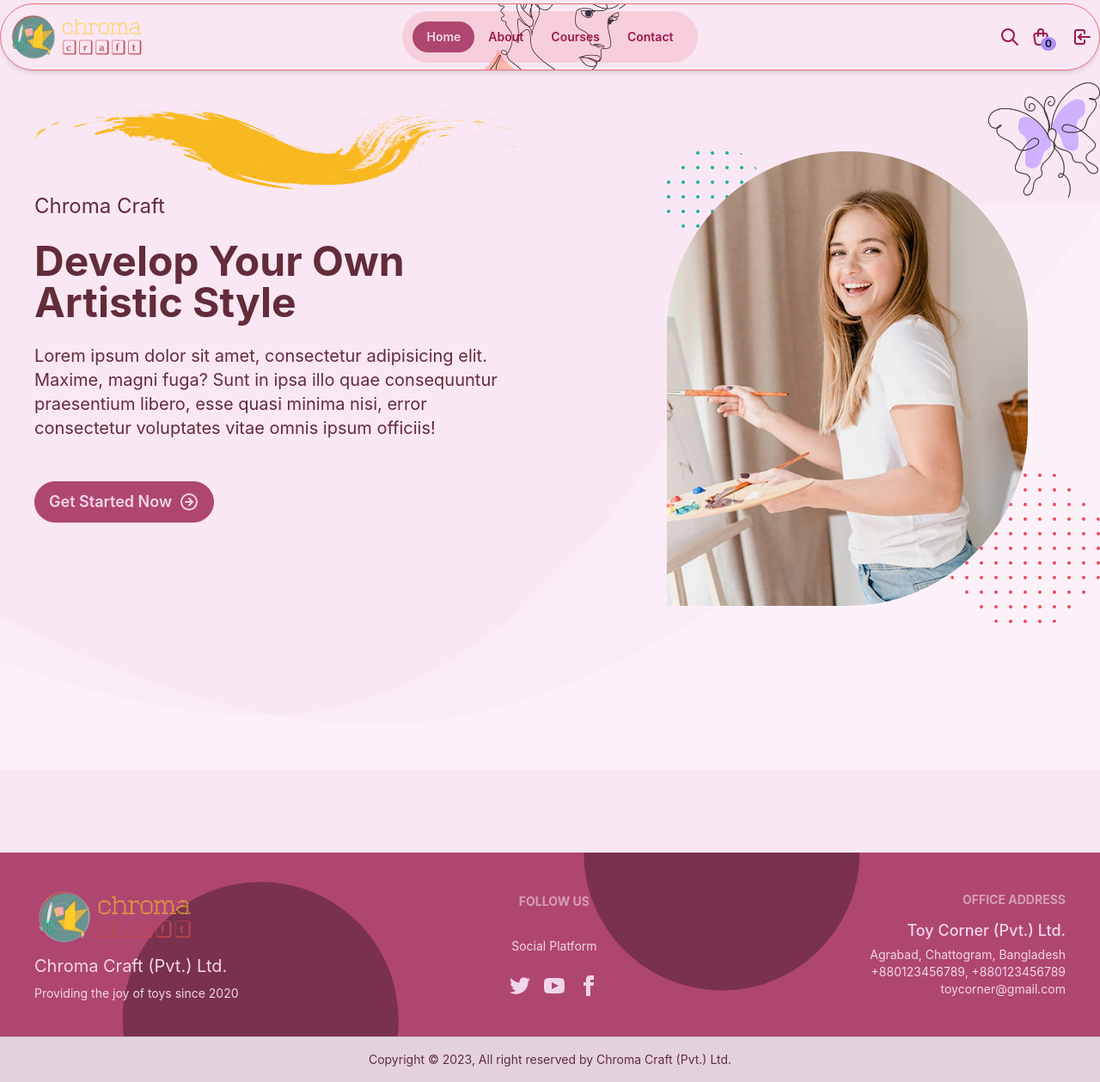
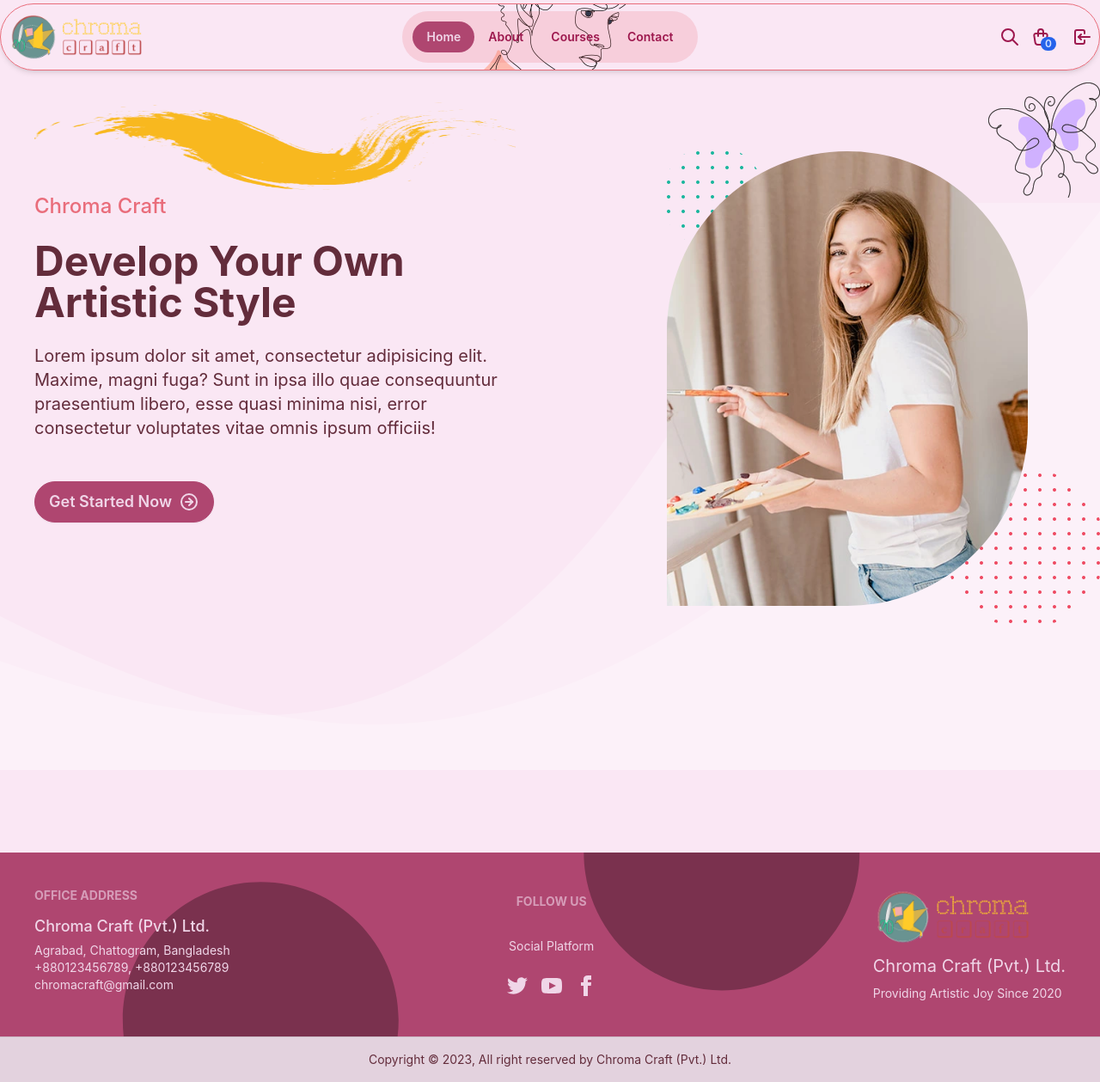
Before and after one commit to nurealammiaji/chroma-craft-client, a React (Vite) app: page / in a window 1280 px wide. Shown: the whole page at 86% size. Built offline with nearby package versions, Linux system fonts and the light colour scheme; no server answers.

Commit message:
footer style modified

```diff
--- a/src/Common/Footer/Footer.jsx
+++ b/src/Common/Footer/Footer.jsx
@@ -8,13 +8,17 @@ const Footer = () => {
             <div className="bg-neutral">
                 <footer style={{ background: `url(${shape1}) no-repeat` }} className="p-10 footer text-neutral-content">
                     <aside>
-                        <img className="h-[70px]" src={logo} alt="Toy Corner Logo" />
-                        <p className="text-xl">Chroma Craft (Pvt.) Ltd.</p>
-                        <p>Providing the joy of toys since 2020</p>
+                        <div className="text-left">
+                            <h2 className="footer-title">Office Address</h2>
+                            <p className="mt-3 mb-1 text-lg font-medium">Chroma Craft (Pvt.) Ltd.</p>
+                            <p>Agrabad, Chattogram, Bangladesh</p>
+                            <p>+880123456789, +880123456789</p>
+                            <p>chromacraft@gmail.com</p>
+                        </div>
                     </aside>
                     <aside className="md:place-self-center md:justify-self-center mx-auto">
                         <h2 className="md:place-self-center footer-title">Follow Us</h2>
-                        <div className="md:place-self-center md:justify-self-center divider divider-horizontal">Social Platform</div>
+                        <div className="md:place-self-center md:justify-self-center divider divider-horizontal"> Social Platform</div>
                         <nav className="md:place-self-center md:justify-self-end">
                             <div className="grid grid-flow-col gap-4">
                                 <a href="https://twitter.com/nurealammiaji" target="blank"><svg xmlns="http://www.w3.org/2000/svg" width="24" height="24" viewBox="0 0 24 24" className="fill-current"><path d="M24 4.557c-.883.392-1.832.656-2.828.775 1.017-.609 1.798-1.574 2.165-2.724-.951.564-2.005.974-3.127 1.195-.897-.957-2.178-1.555-3.594-1.555-3.179 0-5.515 2.966-4.797 6.045-4.091-.205-7.719-2.165-10.148-5.144-1.29 2.213-.669 5.108 1.523 6.574-.806-.026-1.566-.247-2.229-.616-.054 2.281 1.581 4.415 3.949 4.89-.693.188-1.452.232-2.224.084.626 1.956 2.444 3.379 4.6 3.419-2.07 1.623-4.678 2.348-7.29 2.04 2.179 1.397 4.768 2.212 7.548 2.212 9.142 0 14.307-7.721 13.995-14.646.962-.695 1.797-1.562 2.457-2.549z"></path></svg></a>
@@ -24,13 +28,9 @@ const Footer = () => {
                         </nav>
                     </aside>
                     <aside className="md:place-self-center md:justify-self-end">
-                        <div className="text-right">
-                            <h2 className="footer-title">Office Address</h2>
-                            <p className="mt-3 mb-1 text-lg font-medium">Toy Corner (Pvt.) Ltd.</p>
-                            <p>Agrabad, Chattogram, Bangladesh</p>
-                            <p>+880123456789, +880123456789</p>
-                            <p>toycorner@gmail.com</p>
-                        </div>
+                        <img className="h-[70px]" src={logo} alt="Toy Corner Logo" />
+                        <p className="text-xl">Chroma Craft (Pvt.) Ltd.</p>
+                        <p>Providing Artistic Joy Since 2020</p>
                     </aside>
                 </footer>
                 <footer className="px-10 py-4 border-t footer bg-base-200 text-base-content border-base-300">
--- a/src/Common/Navbar/Navbar.jsx
+++ b/src/Common/Navbar/Navbar.jsx
@@ -72,7 +72,7 @@ const Navbar = () => {
                         <div className="mr-3 md:mr-5 drawer-content tooltip" data-tip="Cart">
                             <Link to="/dashboard/my-cart">
                                 <TbShoppingBag className="text-xl md:text-2xl" />
-                                <span className="absolute p-1 left-3 top-3 badge badge-secondary badge-sm">
+                                <span className="absolute p-1 left-3 top-3 badge badge-info badge-sm">
                                     {
                                         (user) ?
                                             0 : 0
--- a/src/pages/Home/Banner.jsx
+++ b/src/pages/Home/Banner.jsx
@@ -12,7 +12,7 @@ const Banner = () => {
             <div style={{ background: `url(${shape1}) right top no-repeat` }} className="grid md:grid-cols-2 gap-20">
                 <div className="ps-10" >
             <div style={{ background: `url(${shape5}) left 90% / 110% 80% no-repeat` }} className="h-32"></div>
-                    <h4 className="text-2xl">Chroma Craft</h4>
+                    <h4 className="text-2xl text-primary font-medium">Chroma Craft</h4>
                     <br />
                     <h2 className="text-5xl font-bold">Develop Your Own<br />Artistic Style</h2>
                     <br />
```
